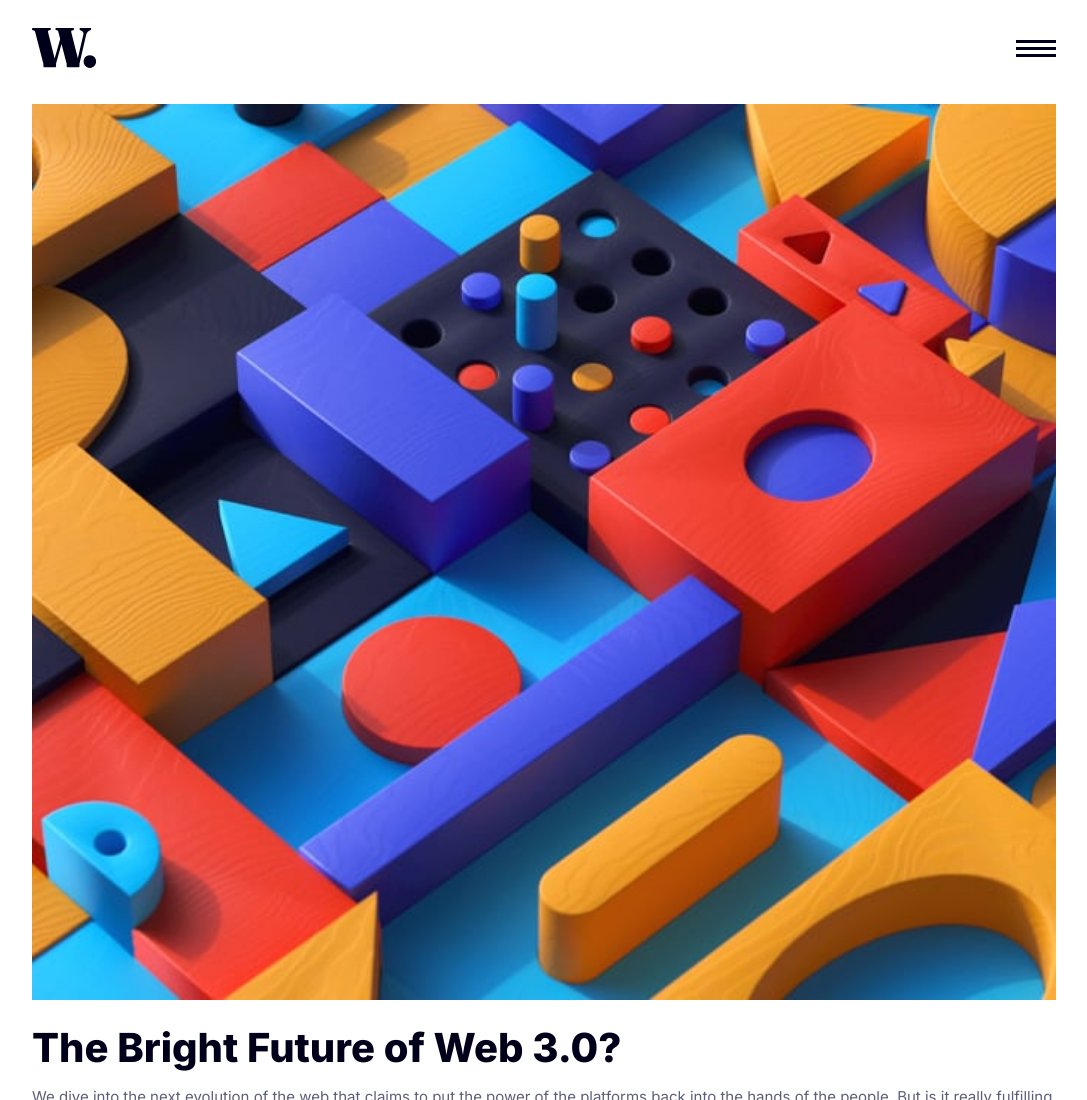
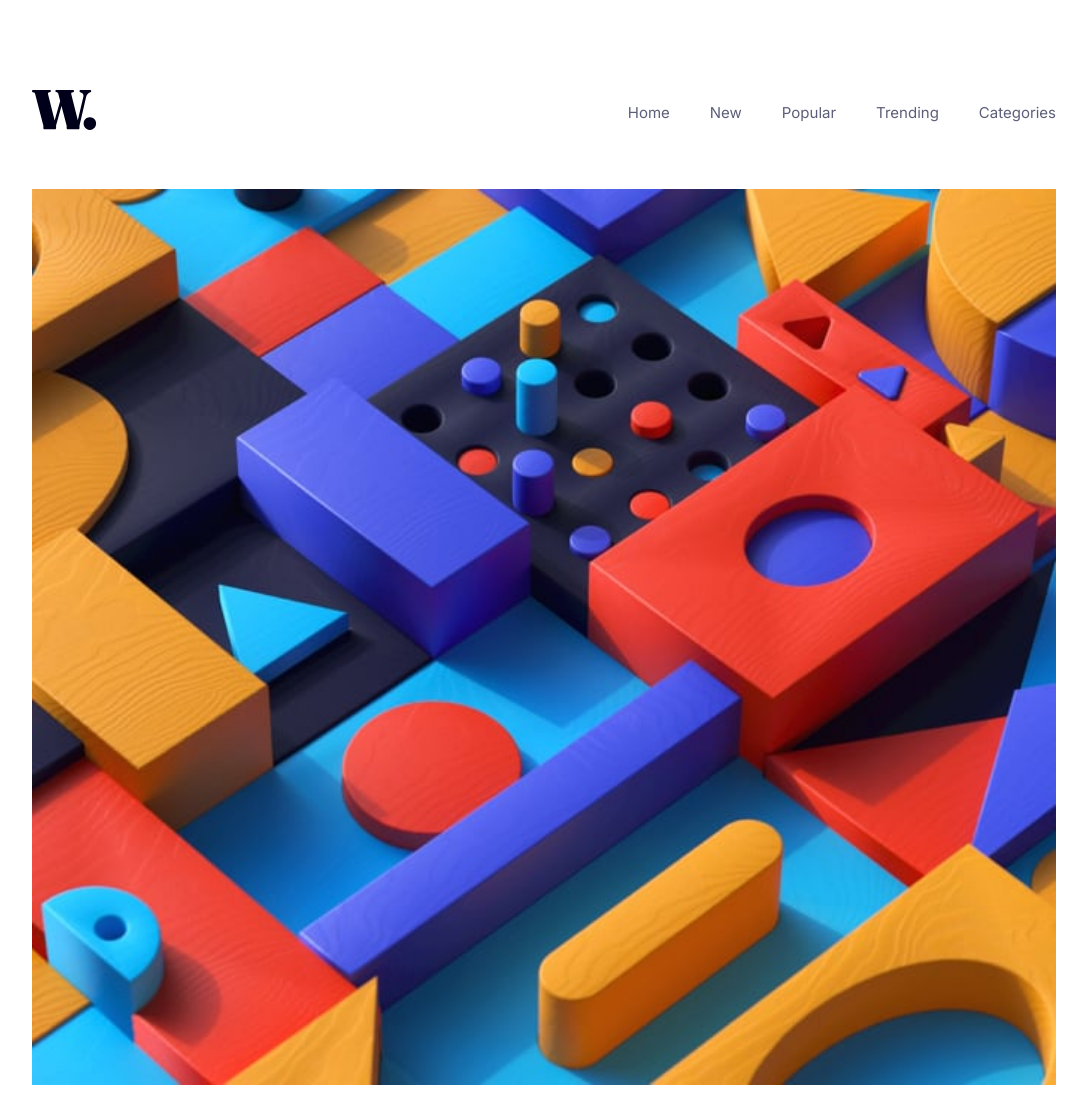
Before and after one commit to EdwardShanahan07/news-homepage-solution, a website: page index.html in a window 1280 px wide. Shown: the top 1100 px of the page, without its empty margins (96-1183 px from the left). Drawn offline with Linux system fonts and the light colour scheme.

Commit message:
Change styles of header at desktop screens

```diff
--- a/src/scss/partials/_header.scss
+++ b/src/scss/partials/_header.scss
@@ -2,14 +2,46 @@ header {
   display: flex;
   align-items: center;
   justify-content: space-between;
-  padding-top: 1.75rem;
+  padding-top: 5.625rem;
   margin-bottom: 2rem;
+
+  @include responsiveBPDesktop {
+    margin-bottom: 3.4375rem;
+  }
 
   & .nav {
     display: none;
+
+    @include responsiveBPDesktop {
+      display: block;
+    }
+
+    & ul {
+      display: flex;
+      align-items: center;
+      list-style: none;
+    }
+
+    & li {
+      margin-left: 2.5rem;
+    }
+
+    & a {
+      color: $Color-Dark-Grayish-Blue;
+      font-size: 0.9375rem;
+      text-decoration: none;
+
+      &:hover {
+        color: $Color-Soft-Red;
+      }
+    }
   }
 
   & .menu {
+    @include responsiveBPDesktop {
+      display: none;
+    }
+
     & img {
       cursor: pointer;
     }
```
Also changed, not shown: assets/css/index.css.
